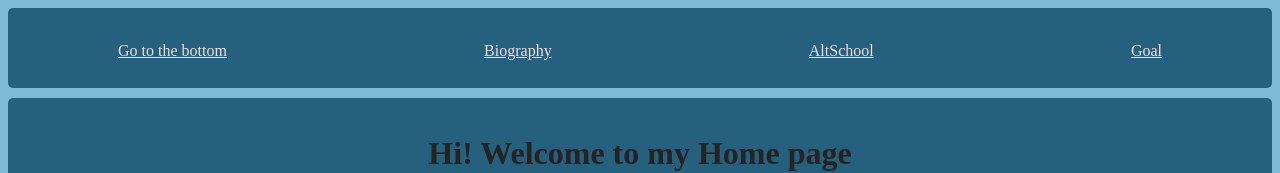
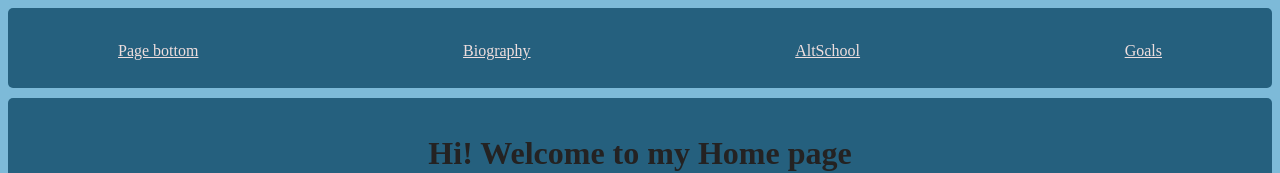
Before and after one commit to nyaakuopeyemi/Assignment-, a plain HTML site: page index.html in a window 1280 px wide. Shown: the top 173 px of the page. Drawn offline with Linux system fonts and the light colour scheme.

Commit message:
update on index

```diff
--- a/index.html
+++ b/index.html
@@ -12,10 +12,10 @@
     <main>
 
         <div class="navbar2">
-            <a href="#bottom">Go to the bottom</a>
+            <a href="#bottom">Page bottom</a>
             <a href="#biography"> Biography</a>
             <a href="#altschool-reasons"> AltSchool </a>
-            <a href="#engineering-goals"> Goal </a>
+            <a href="#engineering-goals"> Goals </a>
         </div>
 
         <div class="header">
```
